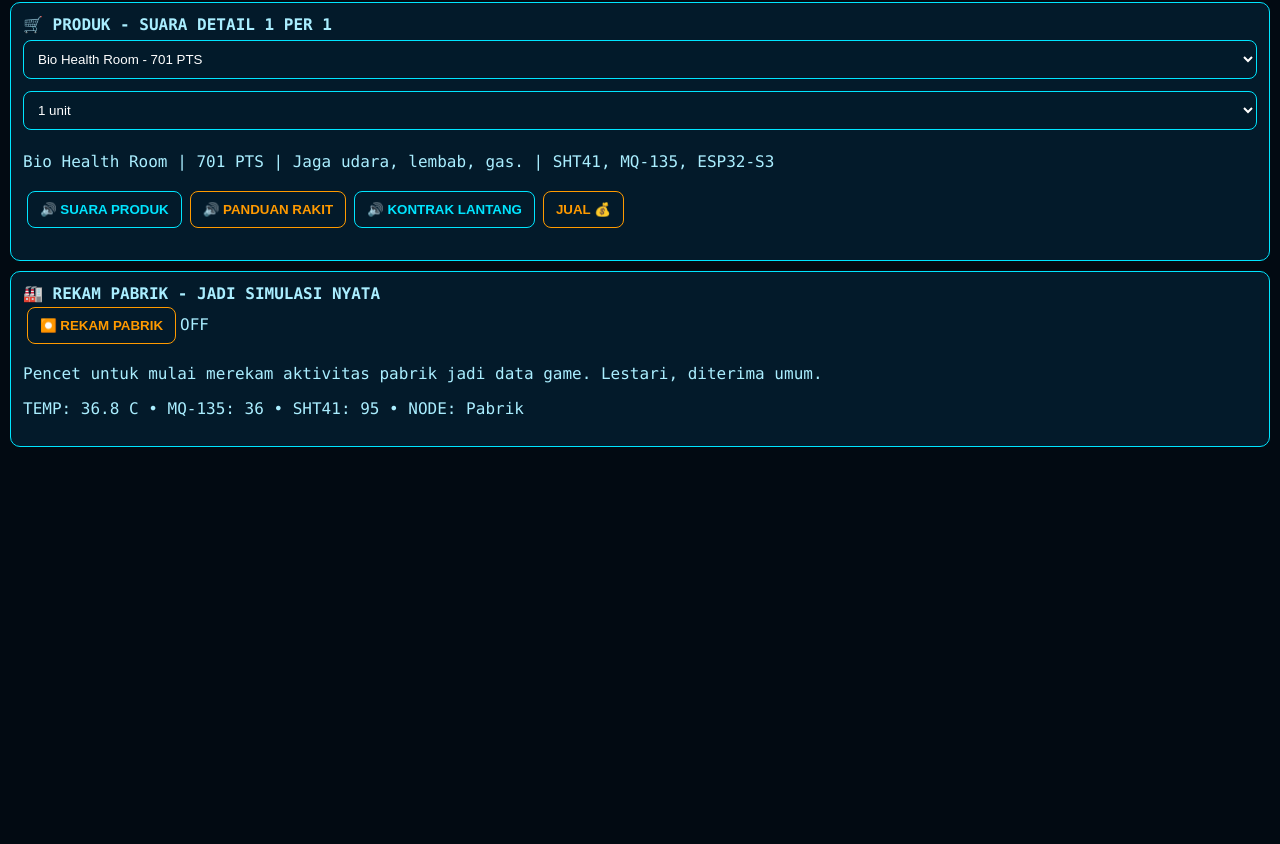
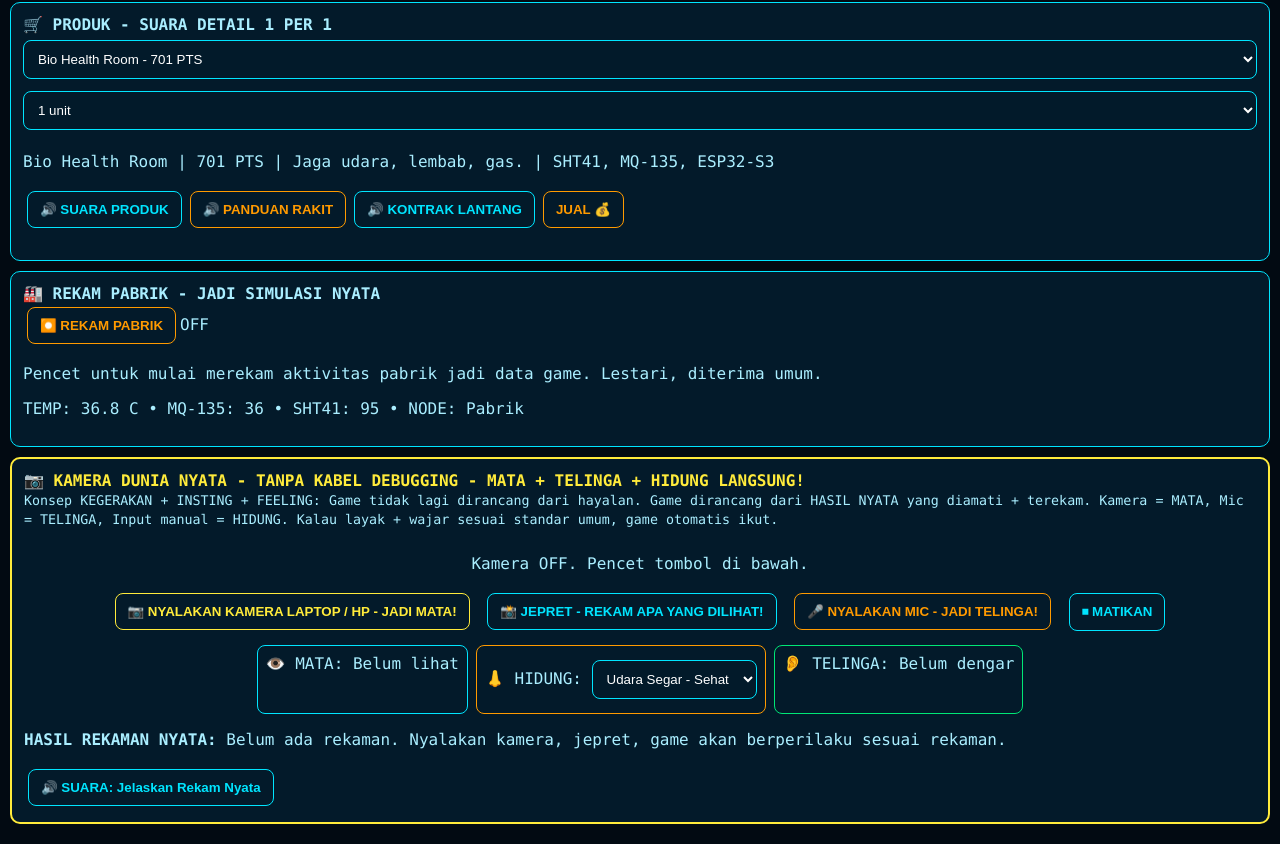
Before and after one commit to asuveleikha-ai/practical_aplication_super.ir.bio.secure-tools, a plain HTML site: page index.html in a window 1280 px wide. Shown: the part 1030-1874 px from the top of the page. Before the commit the page ends 1497 px from the top, so only its background shows below. Drawn offline with Linux system fonts and the light colour scheme.

Commit message:
Add files via upload

```diff
--- a/index.html
+++ b/index.html
@@ -85,4 +85,32 @@ try{
 setInterval(function(){sec--;if(sec<0)sec=134;var m=String(Math.floor(sec/60)).padStart(2,'0'),s=String(sec%60).padStart(2,'0');document.getElementById('timer').innerText=m+':'+s;var t=(36+Math.random()).toFixed(1);var mq=Math.floor(20+Math.random()*20);document.getElementById('sensorLive').innerText='TEMP: '+t+' C • MQ-135: '+mq+' • SHT41: 95 • NODE: '+MARKETS[curMarket].nama;},2000);
 document.getElementById('produk').addEventListener('change',pilihProduk);
 renderMarkets();renderProduk();
-</script></body></html>
+</script>
+<div class="panel" style="border:2px solid #ffeb3b"><b style="color:#ffeb3b">📷 KAMERA DUNIA NYATA - TANPA KABEL DEBUGGING - MATA + TELINGA + HIDUNG LANGSUNG!</b><br>
+<small>Konsep KEGERAKAN + INSTING + FEELING: Game tidak lagi dirancang dari hayalan. Game dirancang dari HASIL NYATA yang diamati + terekam. Kamera = MATA, Mic = TELINGA, Input manual = HIDUNG. Kalau layak + wajar sesuai standar umum, game otomatis ikut.</small>
+<div style="text-align:center;padding:10px">
+<video id="camVideo" width="320" height="200" autoplay playsinline muted style="border:2px solid #00e5ff;border-radius:10px;background:#000;display:none"></video>
+<canvas id="camSnap" width="320" height="200" style="display:none;border:2px solid #ff9a00;border-radius:10px"></canvas>
+<p id="camStatus">Kamera OFF. Pencet tombol di bawah.</p>
+<button class="y" onclick="startCam()">📷 NYALAKAN KAMERA LAPTOP / HP - JADI MATA!</button>
+<button onclick="snapCam()">📸 JEPRET - REKAM APA YANG DILIHAT!</button>
+<button class="o" onclick="startMic()">🎤 NYALAKAN MIC - JADI TELINGA!</button>
+<button onclick="stopCam()">⏹ MATIKAN</button>
+</div>
+<div style="display:flex;gap:8px;flex-wrap:wrap;justify-content:center">
+<div style="border:1px solid #00e5ff;padding:8px;border-radius:8px">👁️ MATA: <span id="mataCam">Belum lihat</span></div>
+<div style="border:1px solid #ff9a00;padding:8px;border-radius:8px">👃 HIDUNG: <select id="bauInput" onchange="updateBau()" style="width:auto"><option>Udara Segar - Sehat</option><option>Bau Gas - Bahaya!</option><option>Bau Debu / Timbal</option><option>Bau Terbakar - Api!</option></select> <span id="bauOut"></span></div>
+<div style="border:1px solid #00e676;padding:8px;border-radius:8px">👂 TELINGA: <span id="telingaCam">Belum dengar</span></div>
+</div>
+<p><b>HASIL REKAMAN NYATA:</b> <span id="rekamNyata">Belum ada rekaman. Nyalakan kamera, jepret, game akan berperilaku sesuai rekaman.</span></p>
+<button onclick="speak('Kamera dinyalakan! Mata melihat dunia nyata! Mic mendengar! Hidung mencium! Game merekam! Perilaku game mengikuti rekaman nyata! Layak dan wajar sesuai standar kehidupan umum!')">🔊 SUARA: Jelaskan Rekam Nyata</button>
+</div>
+<script>
+let camStream=null;
+async function startCam(){try{camStream=await navigator.mediaDevices.getUserMedia({video:true,audio:false});let v=document.getElementById('camVideo');v.srcObject=camStream;v.style.display='block';document.getElementById('camStatus').innerText='KAMERA ON! Mata melihat dunia nyata! Tanpa kabel debugging!';document.getElementById('mataCam').innerText='MELIHAT - Kamera ON!';speak('Kamera dinyalakan! Mata melihat dunia nyata! Tanpa kabel!');}catch(e){document.getElementById('camStatus').innerText='Kamera gagal: '+e.message+'. Coba di Chrome, izinkan kamera.';speak('Kamera gagal, izinkan kamera di browser.');}}
+function snapCam(){try{let v=document.getElementById('camVideo');let c=document.getElementById('camSnap');let ctx=c.getContext('2d');ctx.drawImage(v,0,0,320,200);c.style.display='block';document.getElementById('rekamNyata').innerText='TEREKAM! Foto dunia nyata diambil jam '+new Date().toLocaleTimeString()+'. Game akan berperilaku sesuai foto ini. Mata melihat, otak ESP32-S3 mikir, CENTER memutuskan: Layak dan wajar? YA, sesuai standar umum!';document.getElementById('mataCam').innerText='TEREKAM - Foto diambil!';speak('Jepret! Dunia nyata terekam! Game akan berperilaku sesuai rekaman!');}catch(e){speak('Nyalakan kamera dulu.');}}
+async function startMic(){try{let s=await navigator.mediaDevices.getUserMedia({audio:true});document.getElementById('telingaCam').innerText='MENDENGAR - Mic ON! Suara dunia nyata masuk!';document.getElementById('camStatus').innerText='MIC ON! Telinga mendengar!';speak('Mic dinyalakan! Telinga mendengar dunia nyata!');setTimeout(()=>{s.getTracks().forEach(t=>t.stop());},8000);}catch(e){speak('Mic gagal, izinkan mic.');}}
+function stopCam(){if(camStream)camStream.getTracks().forEach(t=>t.stop());document.getElementById('camVideo').style.display='none';document.getElementById('camStatus').innerText='Kamera OFF.';}
+function updateBau(){let v=document.getElementById('bauInput').value;document.getElementById('bauOut').innerText=' - '+v;let msg='Hidung mencium: '+v;if(v.indexOf('Gas')>=0||v.indexOf('Terbakar')>=0){msg+='. BAHAYA! CENTER memutuskan: Alarm ON! Layak dan wajar untuk selamatkan nyawa!';document.getElementById('rekamNyata').innerText=msg;}else{msg+='. Aman. Udara sehat, lestari.';document.getElementById('rekamNyata').innerText=msg;}speak(msg);}
+</script>
+</body></html>
```
